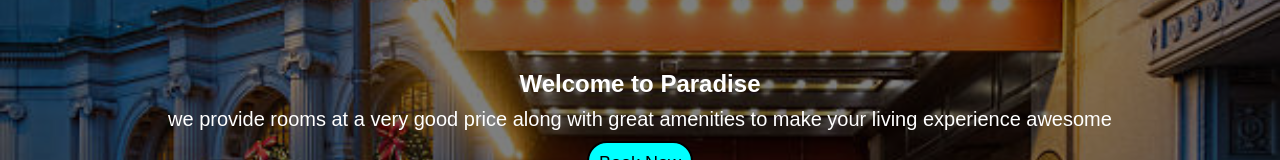
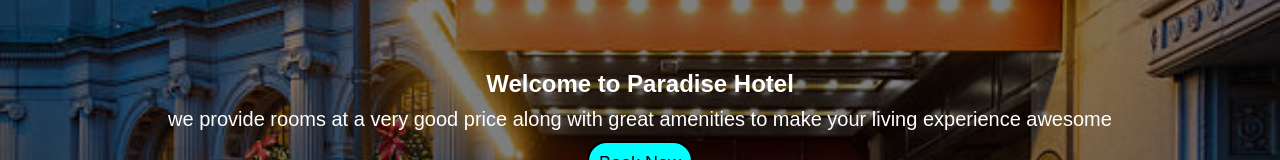
Before and after one commit to BHAVANA747/Hotel-page-demo, a plain HTML site: page project code/index.html in a window 1280 px wide. Shown: the part 272-432 px from the top of the page. Drawn offline with Linux system fonts and the light colour scheme; files whose address does not match are found by name.

Commit message:
Update index.html

```diff
--- a/project code/index.html
+++ b/project code/index.html
@@ -10,7 +10,7 @@
 <body>
     <section class="hero-section">
 <div class="hero-text">
-<h1 style="margin-bottom: 10px;">Welcome to Paradise</h1>
+<h1 style="margin-bottom: 10px;">Welcome to Paradise Hotel</h1>
 <p style=" margin-top: 10px;">we provide rooms at a very good price along with great amenities to make your living experience awesome</p>
 <button class="book-button">Book Now</button>
 </div>
```
